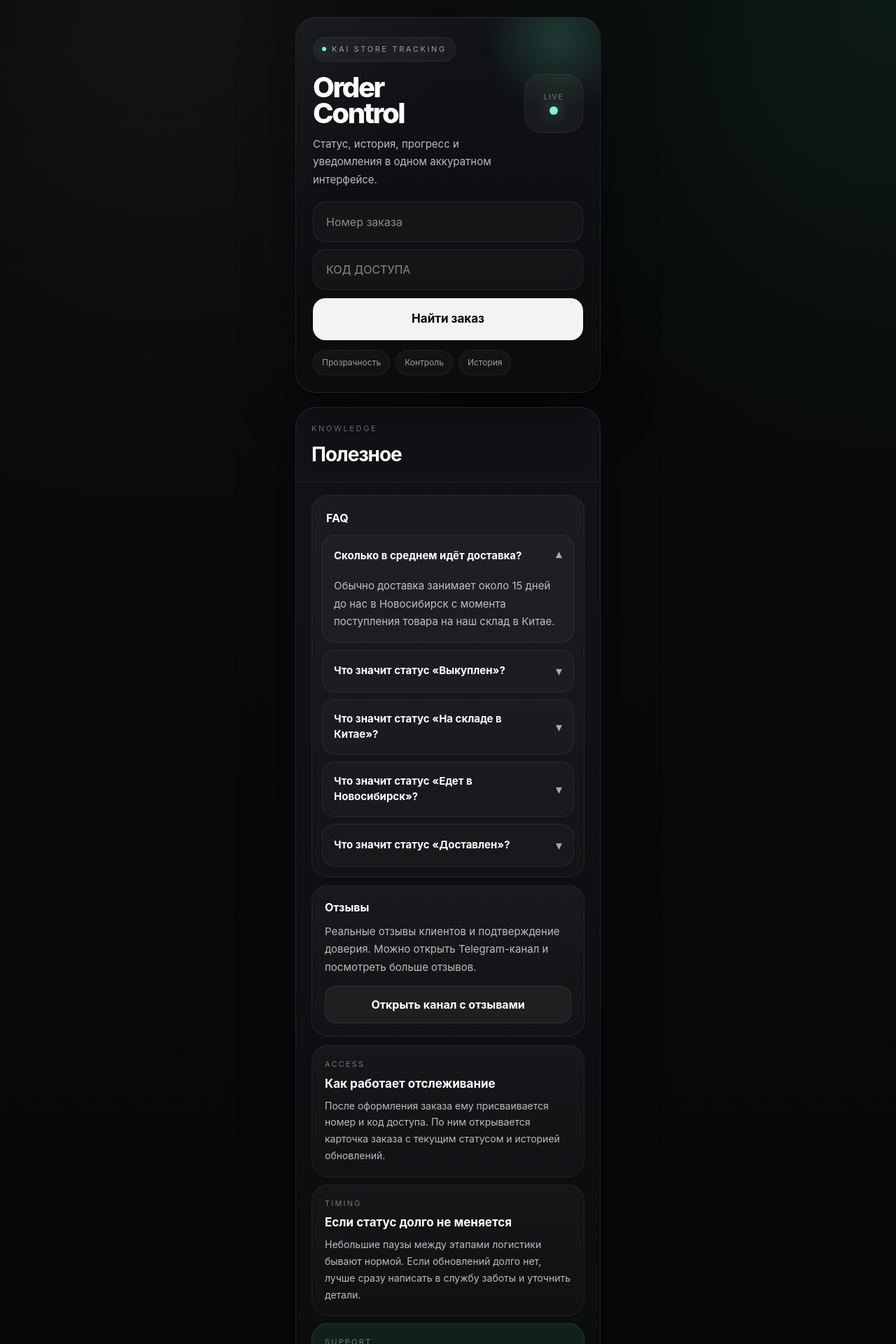
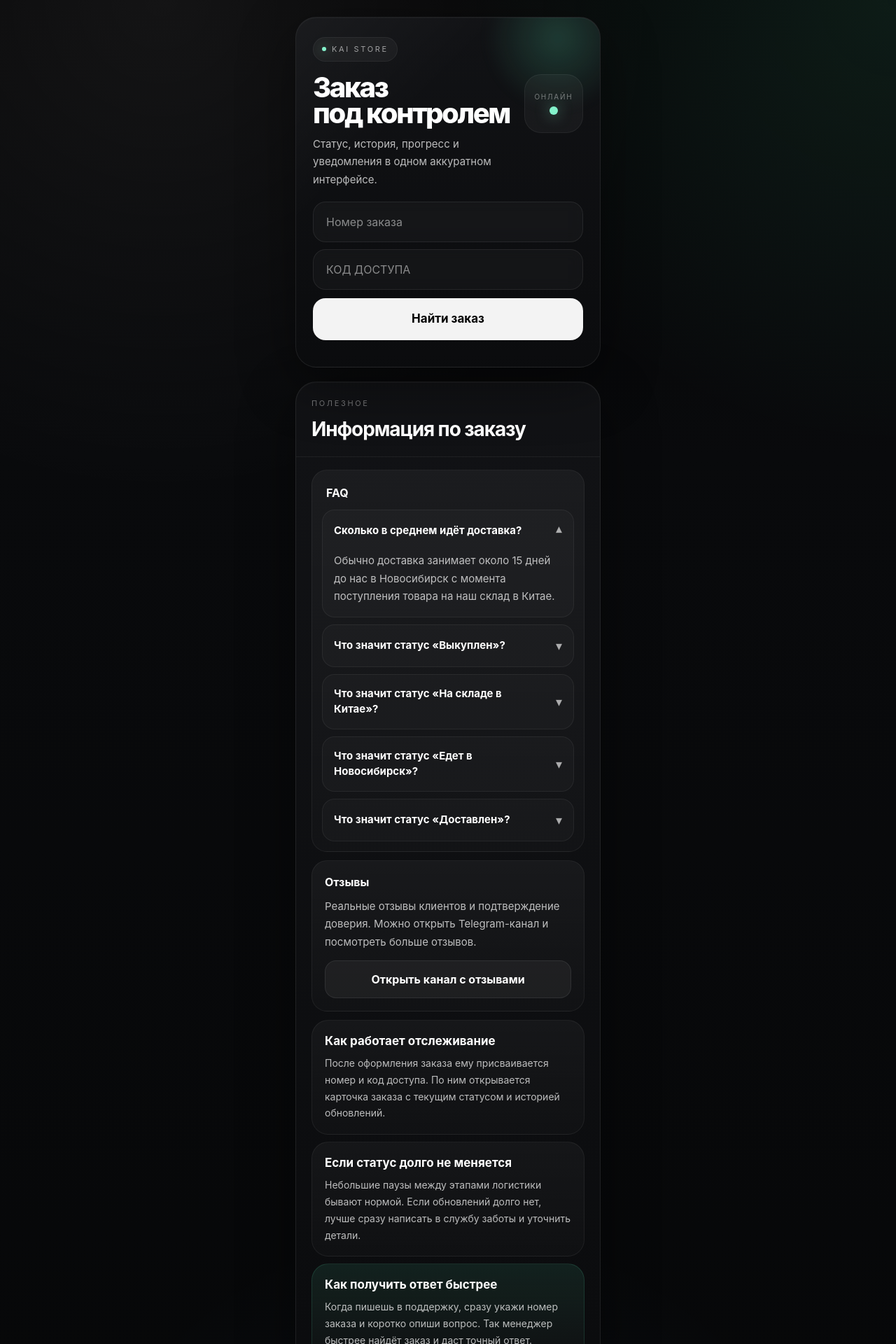
Before and after one commit to mepohta3-sketch/tracking-miniapp, a Next.js app: page / in a window 1280 px wide. Shown: the top 1920 px of the page at 70% size. Built offline with nearby package versions, Linux system fonts and the light colour scheme.

Commit message:
remove english labels and fix stage wording

```diff
--- a/app/page.tsx
+++ b/app/page.tsx
@@ -63,6 +63,15 @@ function formatDateTime(value: string) {
     hour: "2-digit",
     minute: "2-digit",
   })}`
+}
+
+function getStepWord(count: number) {
+  const mod10 = count % 10
+  const mod100 = count % 100
+
+  if (mod10 === 1 && mod100 !== 11) return "этап"
+  if (mod10 >= 2 && mod10 <= 4 && !(mod100 >= 12 && mod100 <= 14)) return "этапа"
+  return "этапов"
 }
 
 function getStatusStyles(status: string) {
@@ -270,7 +279,7 @@ export default function Home() {
           padding: "24px 12px 56px",
         }}
       >
-        {/* HERO */}
+        {/* ГЛАВНЫЙ БЛОК */}
         <section
           style={{
             ...cardBase,
@@ -332,7 +341,7 @@ export default function Home() {
                   color: "rgba(255,255,255,0.58)",
                 }}
               >
-                Kai Store Tracking
+                Kai Store
               </span>
             </div>
 
@@ -355,9 +364,9 @@ export default function Home() {
                     fontWeight: 800,
                   }}
                 >
-                  Order
+                  Заказ
                   <br />
-                  Control
+                  под контролем
                 </h1>
 
                 <p
@@ -394,7 +403,7 @@ export default function Home() {
                     marginBottom: "6px",
                   }}
                 >
-                  Live
+                  Онлайн
                 </div>
                 <div
                   style={{
@@ -465,30 +474,6 @@ export default function Home() {
               </button>
             </div>
 
-            <div
-              style={{
-                display: "flex",
-                gap: "8px",
-                flexWrap: "wrap",
-              }}
-            >
-              {["Прозрачность", "Контроль", "История"].map((item) => (
-                <div
-                  key={item}
-                  style={{
-                    padding: "8px 12px",
-                    borderRadius: "999px",
-                    border: "1px solid rgba(255,255,255,0.06)",
-                    background: "rgba(255,255,255,0.03)",
-                    color: "rgba(255,255,255,0.58)",
-                    fontSize: "12px",
-                  }}
-                >
-                  {item}
-                </div>
-              ))}
-            </div>
-
             {error && (
               <div
                 style={{
@@ -504,7 +489,7 @@ export default function Home() {
           </div>
         </section>
 
-        {/* LOADING CARD */}
+        {/* ЗАГРУЗКА */}
         {loading && (
           <section
             style={{
@@ -535,7 +520,7 @@ export default function Home() {
           </section>
         )}
 
-        {/* ORDER */}
+        {/* ЗАКАЗ */}
         {order && !loading && (
           <>
             <section
@@ -571,7 +556,7 @@ export default function Home() {
                         marginBottom: "8px",
                       }}
                     >
-                      Current order
+                      Текущий заказ
                     </div>
 
                     <div
@@ -620,7 +605,7 @@ export default function Home() {
                         marginBottom: "6px",
                       }}
                     >
-                      Stage
+                      Этап
                     </div>
                     <div
                       style={{
@@ -680,7 +665,6 @@ export default function Home() {
                   )}
                 </div>
 
-                {/* NEW MAIN STATUS PANEL */}
                 <div
                   style={{
                     ...innerCard,
@@ -707,7 +691,7 @@ export default function Home() {
                           marginBottom: "8px",
                         }}
                       >
-                        Current status
+                        Текущий статус
                       </div>
                       <div
                         style={{
@@ -765,7 +749,7 @@ export default function Home() {
                           marginBottom: "6px",
                         }}
                       >
-                        Progress
+                        Прогресс
                       </div>
                       <div
                         style={{
@@ -858,71 +842,6 @@ export default function Home() {
                   </div>
                 </div>
 
-                <div
-                  style={{
-                    display: "grid",
-                    gridTemplateColumns: "1fr 1fr",
-                    gap: "10px",
-                    marginBottom: "16px",
-                  }}
-                >
-                  <div
-                    style={{
-                      ...innerCard,
-                      padding: "16px",
-                    }}
-                  >
-                    <div
-                      style={{
-                        fontSize: "11px",
-                        textTransform: "uppercase",
-                        letterSpacing: "0.18em",
-                        color: "rgba(255,255,255,0.42)",
-                        marginBottom: "8px",
-                      }}
-                    >
-                      Client
-                    </div>
-                    <div
-                      style={{
-                        fontSize: "15px",
-                        color: "#ffffff",
-                        lineHeight: 1.5,
-                      }}
-                    >
-                      {order.client_name || "—"}
-                    </div>
-                  </div>
-
-                  <div
-                    style={{
-                      ...innerCard,
-                      padding: "16px",
-                    }}
-                  >
-                    <div
-                      style={{
-                        fontSize: "11px",
-                        textTransform: "uppercase",
-                        letterSpacing: "0.18em",
-                        color: "rgba(255,255,255,0.42)",
-                        marginBottom: "8px",
-                      }}
-                    >
-                      Size
-                    </div>
-                    <div
-                      style={{
-                        fontSize: "15px",
-                        color: "#ffffff",
-                        lineHeight: 1.5,
-                      }}
-                    >
-                      {order.size || "—"}
-                    </div>
-                  </div>
-                </div>
-
                 <button
                   onClick={bindNotifications}
                   style={{
@@ -955,7 +874,7 @@ export default function Home() {
               </div>
             </section>
 
-            {/* HISTORY */}
+            {/* ИСТОРИЯ */}
             <section
               style={{
                 ...cardBase,
@@ -992,7 +911,7 @@ export default function Home() {
                       color: "rgba(255,255,255,0.42)",
                     }}
                   >
-                    {events.length} этапов
+                    {events.length} {getStepWord(events.length)}
                   </div>
                 </div>
               </div>
@@ -1087,7 +1006,7 @@ export default function Home() {
                                   whiteSpace: "nowrap",
                                 }}
                               >
-                                Current
+                                Сейчас
                               </div>
                             )}
                           </div>
@@ -1110,7 +1029,7 @@ export default function Home() {
           </>
         )}
 
-        {/* KNOWLEDGE */}
+        {/* ПОЛЕЗНОЕ */}
         <section
           style={{
             ...cardBase,
@@ -1133,7 +1052,7 @@ export default function Home() {
                 marginBottom: "8px",
               }}
             >
-              Knowledge
+              Полезное
             </div>
 
             <div
@@ -1143,7 +1062,7 @@ export default function Home() {
                 letterSpacing: "-0.04em",
               }}
             >
-              Полезное
+              Информация по заказу
             </div>
           </div>
 
@@ -1291,19 +1210,16 @@ export default function Home() {
             <div style={{ display: "grid", gap: "10px" }}>
               {[
                 {
-                  label: "Access",
                   title: "Как работает отслеживание",
                   text:
                     "После оформления заказа ему присваивается номер и код доступа. По ним открывается карточка заказа с текущим статусом и историей обновлений.",
                 },
                 {
-                  label: "Timing",
                   title: "Если статус долго не меняется",
                   text:
                     "Небольшие паузы между этапами логистики бывают нормой. Если обновлений долго нет, лучше сразу написать в службу заботы и уточнить детали.",
                 },
                 {
-                  label: "Support",
                   title: "Как получить ответ быстрее",
                   text:
                     "Когда пишешь в поддержку, сразу укажи номер заказа и коротко опиши вопрос. Так менеджер быстрее найдёт заказ и даст точный ответ.",
@@ -1324,18 +1240,6 @@ export default function Home() {
                         : "1px solid rgba(255,255,255,0.06)",
                   }}
                 >
-                  <div
-                    style={{
-                      fontSize: "11px",
-                      textTransform: "uppercase",
-                      letterSpacing: "0.2em",
-                      color: "rgba(255,255,255,0.42)",
-                      marginBottom: "8px",
-                    }}
-                  >
-                    {item.label}
-                  </div>
-
                   <div
                     style={{
                       fontSize: "17px",
@@ -1362,7 +1266,7 @@ export default function Home() {
           </div>
         </section>
 
-        {/* CARE */}
+        {/* ПОДДЕРЖКА */}
         <section
           style={{
             ...cardBase,
@@ -1386,7 +1290,7 @@ export default function Home() {
                   color: "rgba(255,255,255,0.42)",
                 }}
               >
-                Care
+                Поддержка
               </div>
 
               <div
```
